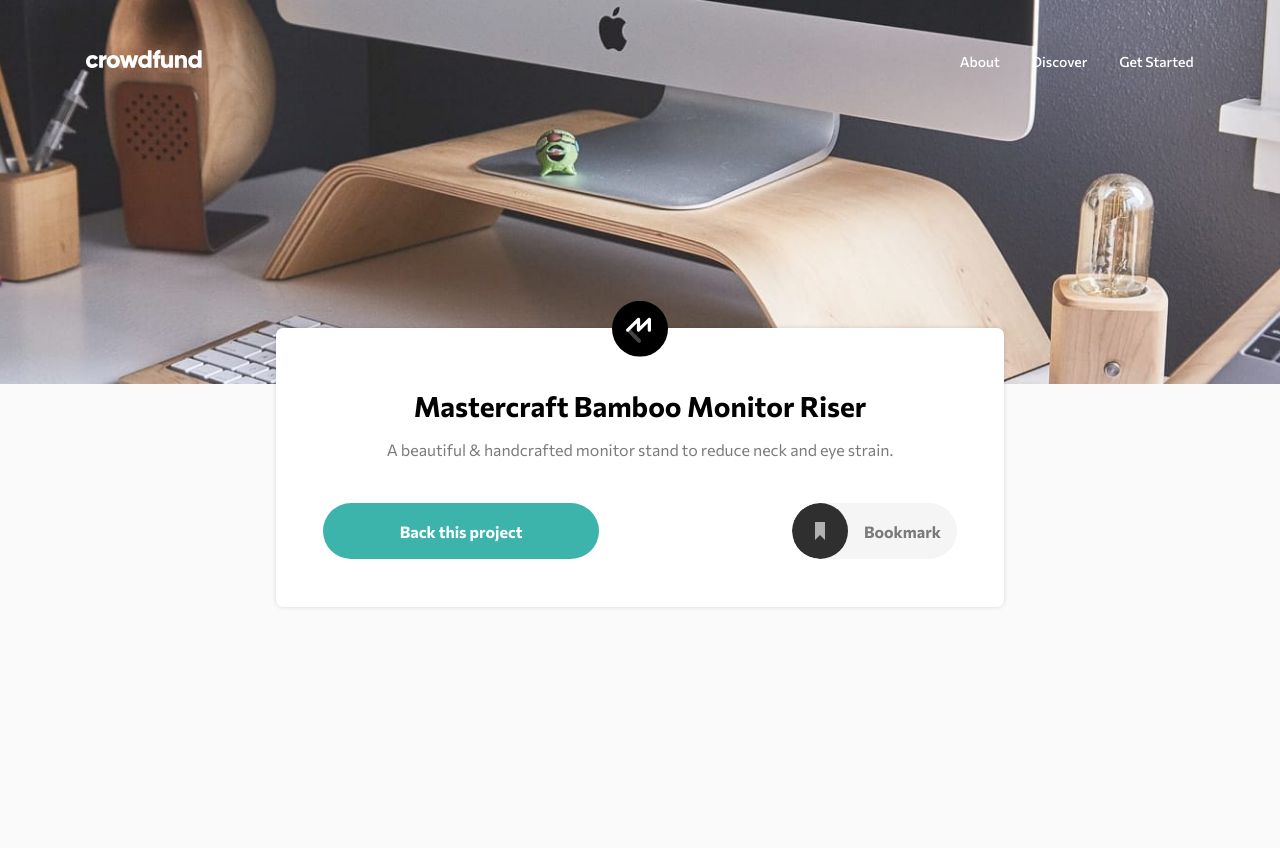
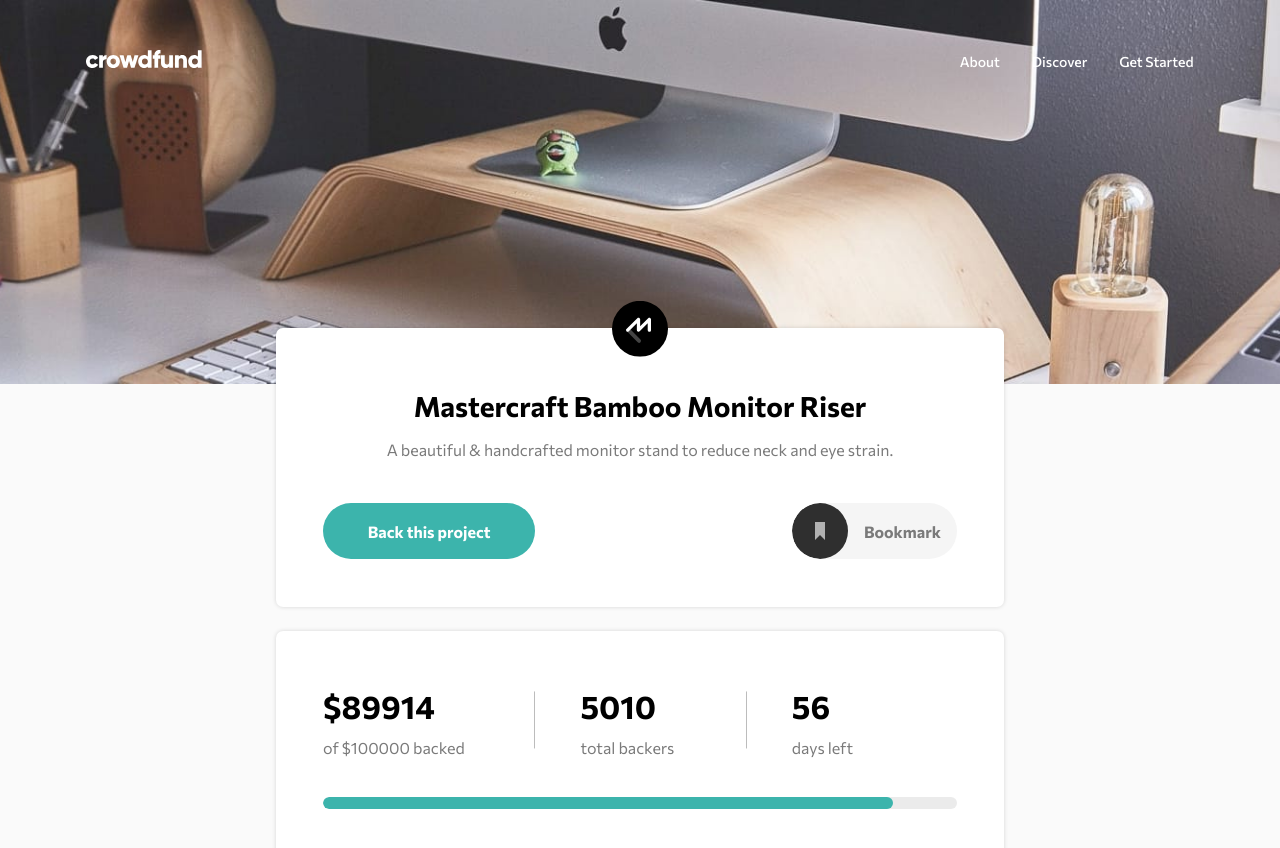
Before and after one commit to jastenn/FEM-crowdfunding-page, a React (Create React App) app: page / in a window 1280 px wide. Shown: the top 848 px of the page. Before the commit the page ends 800 px from the top, so only its background shows below. Built offline with nearby package versions, Linux system fonts and the light colour scheme.

Commit message:
status component added

```diff
--- a/src/App.tsx
+++ b/src/App.tsx
@@ -1,8 +1,9 @@
 import React, { useState } from "react"
-import logo from "./logo.svg"
+import "./assets/styles/layout.scss"
+
 import Navigation from "./components/Navigation/Navigation"
-import "./assets/styles/layout.scss"
 import Header from "./components/Header/Header"
+import Status from "./components/Status/Status"
 
 import MasterCraftLogo from "./assets/images/logo-mastercraft.svg"
 
@@ -28,6 +29,12 @@ function App() {
           title="Mastercraft Bamboo Monitor Riser"
           description="A beautiful & handcrafted monitor stand to reduce neck and eye strain."
         />
+        <Status
+          currentFunding={89914}
+          targetFunding={100000}
+          totalBackers={5010}
+          daysLeft={56}
+        />
       </main>
     </div>
   )
--- a/src/assets/styles/global.scss
+++ b/src/assets/styles/global.scss
@@ -13,6 +13,7 @@ html {
 }
 
 body {
+  box-sizing: border-box;
   font-size: 0.875rem;
   font-family: "Commissioner", sans-serif;
   font-weight: 400;
@@ -35,13 +36,16 @@ body {
   }
 }
 
-.App.disable-scroll {
-  height: 100vh;
-  overflow-y: hidden;
-  @include media-query.xmd {
-    height: unset;
-    overflow-y: visible;
-  }
+.max-width-1100 {
+  max-width: 69.19rem;
+  width: 87%;
+  margin: 0 auto;
+}
+
+.max-width-700 {
+  max-width: 45.5rem;
+  width: 87%;
+  margin: 0 auto;
 }
 
 .card {
@@ -54,3 +58,18 @@ body {
     padding: 3rem 2.94rem; // Desktop
   }
 }
+
+.main {
+  > * + * {
+    margin-top: 1.5rem;
+  }
+}
+
+.App.disable-scroll {
+  height: 100vh;
+  overflow-y: hidden;
+  @include media-query.md {
+    height: unset;
+    overflow-y: scroll;
+  }
+}
--- a/src/components/Navigation/Navigation.module.scss
+++ b/src/components/Navigation/Navigation.module.scss
@@ -26,9 +26,6 @@
     align-items: center;
     justify-content: space-between;
     padding: clamp(2rem, 1rem + 3vw, 3rem) 0;
-  }
-
-  &.active {
   }
 }
 
--- /dev/null
+++ b/src/components/Status/Status.module.scss
@@ -0,0 +1,87 @@
+@use "../../assets/styles/variables.scss";
+@use "../../assets/styles/media-query.scss";
+
+.status {
+  .main {
+    text-align: center;
+    margin-bottom: 1.63rem;
+    @include media-query.md {
+      margin-bottom: 2.25rem;
+      display: flex;
+      align-items: center;
+      justify-content: space-between;
+      text-align: left;
+    }
+
+    > * {
+      padding: 0.75rem 0 1.5rem;
+      @include media-query.md {
+        padding: 0;
+        width: 33.33%;
+      }
+    }
+
+    > :first-child {
+      padding-top: 0;
+    }
+
+    > :last-child {
+      padding-bottom: 0;
+    }
+
+    > * + * {
+      position: relative;
+      @include media-query.md {
+        padding-left: 2.88rem;
+      }
+
+      &::before {
+        content: "";
+        display: block;
+        width: 20%;
+        height: 1px;
+        opacity: 0.5;
+        position: absolute;
+        top: 0;
+        left: 50%;
+        transform: translateX(-50%);
+        background-color: variables.$clr-neutral-gray;
+
+        @include media-query.md {
+          width: 1px;
+          height: 70%;
+          left: 0;
+          top: 50%;
+          transform: translateY(-50%);
+        }
+      }
+    }
+  }
+}
+.value {
+  font-size: 2rem;
+  color: variables.$clr-neutral-black;
+}
+
+.progressBar {
+  height: 0.75rem;
+  width: 100%;
+  border-radius: 5em;
+  overflow: hidden;
+  position: relative;
+
+  .track,
+  .progress {
+    height: 100%;
+    width: 100%;
+  }
+  .track {
+    background-color: rgba($color: variables.$clr-neutral-gray, $alpha: 0.15);
+  }
+  .progress {
+    position: absolute;
+    border-radius: 5em;
+    left: 0;
+    background-color: variables.$clr-primary-cyan;
+  }
+}
--- /dev/null
+++ b/src/components/Status/Status.tsx
@@ -0,0 +1,52 @@
+import { FC, useEffect, useState } from "react"
+import styles from "./Status.module.scss"
+
+interface StatusProps {
+  currentFunding: number
+  targetFunding: number
+  totalBackers: number
+  daysLeft: number
+}
+
+const Status: FC<StatusProps> = ({
+  currentFunding,
+  targetFunding,
+  totalBackers,
+  daysLeft,
+}) => {
+  const [progress, setProgress] = useState(
+    (currentFunding / targetFunding) * 100
+  )
+  useEffect(() => {
+    console.log(progress)
+  }, [progress])
+  return (
+    <div className={`${styles.status} card`}>
+      <div className={styles.main}>
+        <div>
+          <h4 className={styles.value}>${currentFunding}</h4>
+          <p className={styles.label}>of ${targetFunding} backed</p>
+        </div>
+        <div>
+          <h4 className={styles.value}>{totalBackers}</h4>
+          <p className={styles.label}>
+            total {totalBackers > 1 ? "backers" : "backer"}
+          </p>
+        </div>
+        <div>
+          <h4 className={styles.value}>{daysLeft}</h4>
+          <p className={styles.label}>{daysLeft > 1 ? "days" : "day"} left</p>
+        </div>
+      </div>
+      <div className={styles.progressBar}>
+        <div
+          className={styles.progress}
+          style={{ width: `${progress}%` }}
+        ></div>
+        <div className={styles.track}></div>
+      </div>
+    </div>
+  )
+}
+
+export default Status
```
